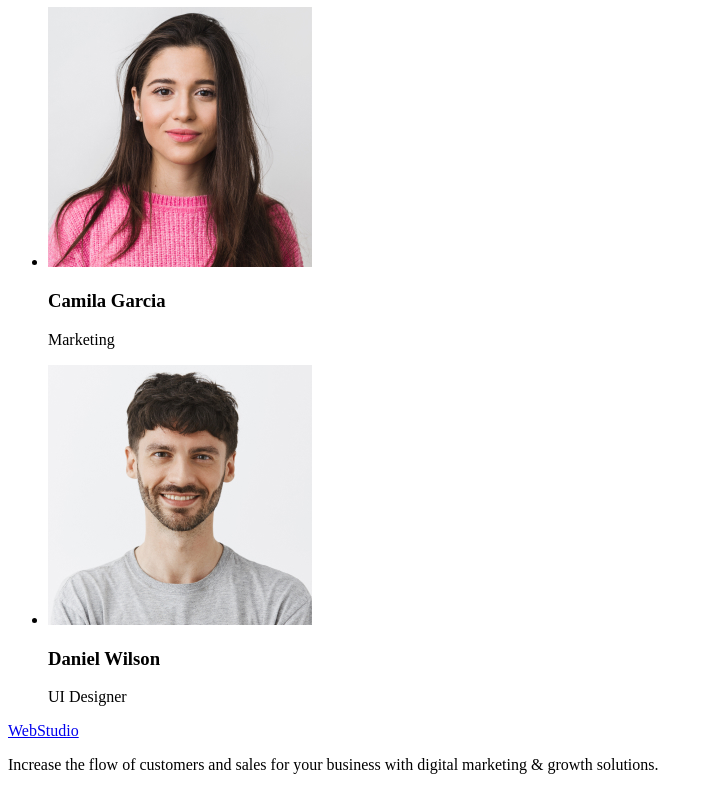
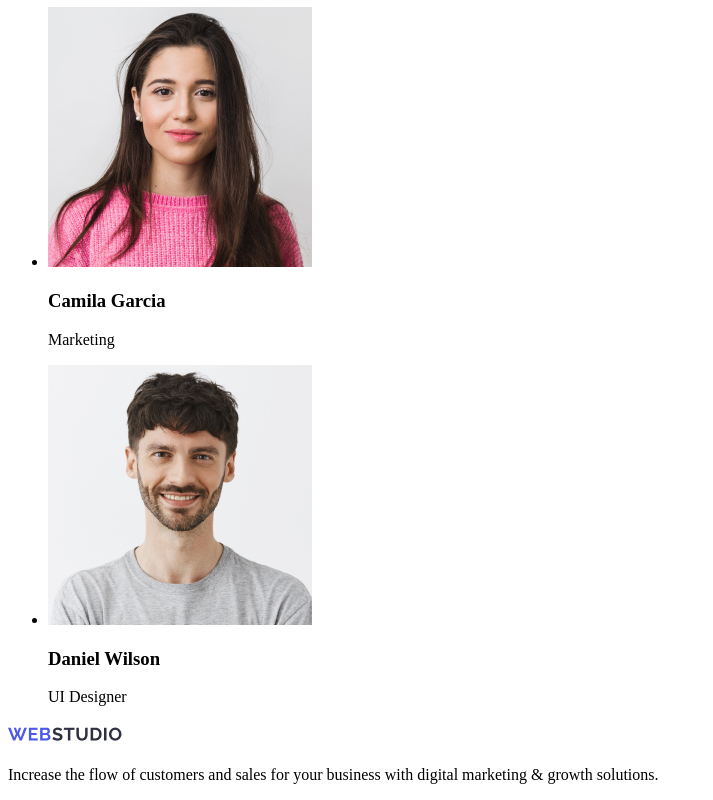
Before and after one commit to Kamila-Li/Homework1, a plain HTML site: page index.html in a window 1280 px wide. Shown: the part 1368-2168 px from the top of the page, without its empty margins (0-713 px from the left). Drawn offline with Linux system fonts and the light colour scheme.

Commit message:
Update index.html

```diff
--- a/index.html
+++ b/index.html
@@ -127,7 +127,9 @@
       </section>
     </main>
     <footer>
-      <a href="./index.html">WebStudio</a>
+      <a href="">
+        <img src="./images/logo.jpg" alt="logo site" />
+      </a>
       <p>
         Increase the flow of customers and sales for your business with digital
         marketing & growth solutions.
```
